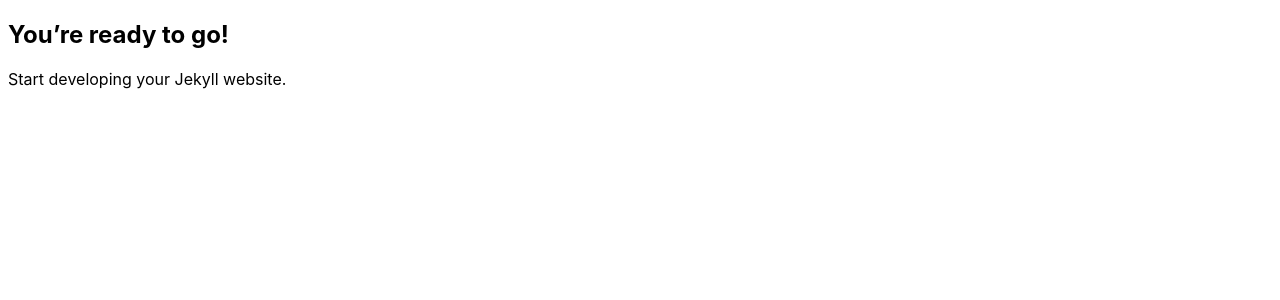
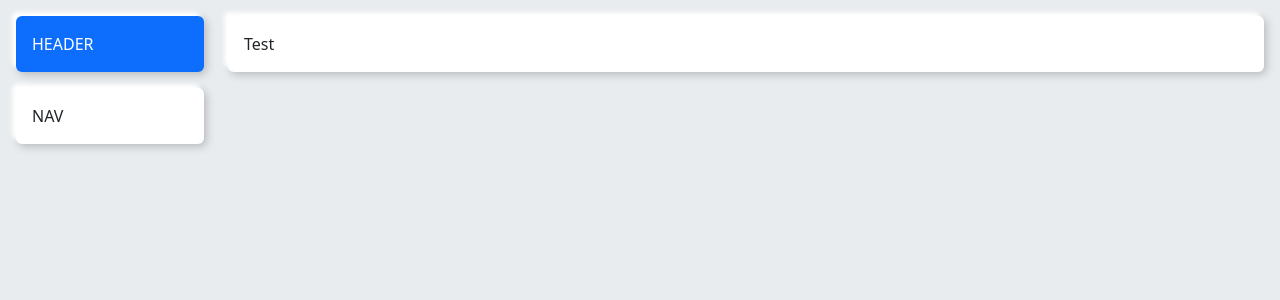
Before and after one commit to bingusdingus/bingusdingus.github.io, a Jekyll site: the page built from index.html, in a window 1280 px wide. Shown: the top 300 px of the page. Built offline with Jekyll 4.4.1, drawn with Linux system fonts in a browser that asks for light colours.

Commit message:
good place

```diff
--- a/_config.yml
+++ b/_config.yml
@@ -1,3 +1,5 @@
-url: "" # the base hostname & protocol for your site, e.g. http://example.com
+domain: "bingusdingus.github.io"
+url: "https://bingusdingus.github.io" # the base hostname & protocol for your site, e.g. http://example.com
 baseurl: "" # the subpath of your site, e.g. /blog
-title: "" # the name of your site, e.g. ACME Corp.
+title: "bingusdingus" # the name of your site, e.g. ACME Corp.
+theme: null
--- a/_layouts/default.html
+++ b/_layouts/default.html
@@ -1,12 +1,33 @@
-<!DOCTYPE html>
-<html lang="{{ site.lang | default: "en-US" }}">
+<!doctype html>
+<html lang="{{ site.lang | default: "en-US" }}" data-bs-theme="light">
   <head>
+    <meta charset="utf-8">
     <meta name="viewport" content="width=device-width, initial-scale=1">
-    <meta charset="utf-8">
+
     <title>{{ page.title }} - {{ site.title }}</title>
-    <link rel="stylesheet" href="{{ "/assets/css/main.css" | relative_url }}">
+
+    <link rel="stylesheet" href="https://cdn.jsdelivr.net/npm/bootstrap@5.3.3/dist/css/bootstrap.min.css" integrity="sha384-QWTKZyjpPEjISv5WaRU9OFeRpok6YctnYmDr5pNlyT2bRjXh0JMhjY6hW+ALEwIH" crossorigin="anonymous">
+    <link rel="stylesheet" href="https://cdn.jsdelivr.net/npm/bootstrap-icons@1.11.3/font/bootstrap-icons.min.css">
+
+    <link rel="stylesheet" href="/assets/css/main.css">
   </head>
-  <body>
-    {{ content }}
+  <body class="container-fluid bg-body-secondary p-3 vh-100">
+    <div class="row gy-3 h-100">
+      <div class="col-12 col-lg-3 col-xl-2">
+        <div class="text-bg-primary rounded raised p-1 p-lg-3">
+          HEADER
+        </div>
+        <div class="bg-body rounded raised p-1 p-lg-3 mt-lg-3">
+          NAV
+        </div>
+      </div>
+      <div class="col-12 col-lg-9 col-xl-10">
+        <div class="bg-body rounded raised p-1 p-lg-3">
+          {{ content }}
+        </div>
+      </div>
+    </div>
+
+    <script src="https://cdn.jsdelivr.net/npm/bootstrap@5.3.3/dist/js/bootstrap.bundle.min.js" integrity="sha384-YvpcrYf0tY3lHB60NNkmXc5s9fDVZLESaAA55NDzOxhy9GkcIdslK1eN7N6jIeHz" crossorigin="anonymous"></script>
   </body>
 </html>
--- a/_sass/base.scss
+++ /dev/null
@@ -1,9 +0,0 @@
-$backgroundColor: #ffffff;
-$bodyColor: #000000;
-$bodyFont: -apple-system,BlinkMacSystemFont,"Segoe UI",Helvetica,Arial,sans-serif,"Apple Color Emoji","Segoe UI Emoji","Segoe UI Symbol";
-
-body {
-  background: $backgroundColor;
-  color: $bodyColor;
-  font-family: $bodyFont;
-}
--- /dev/null
+++ b/assets/css/main.css
@@ -0,0 +1,36 @@
+.raised {
+    --raised-height: 0.25rem;
+
+    --highlight-height: var(--raised-height);
+    --highlight-position: -0.25rem;
+    --highlight-rgb: var(--bs-body-bg-rgb);
+    --highlight-opacity: 1;
+    --highlight-color: rgba(var(--highlight-rgb), var(--highlight-opacity));
+    --shadow-height: calc((var(--raised-height) + 0.25rem));
+    --shadow-position: 0.15rem;
+    --shadow-rgb: var(--bs-secondary-color-rgb);
+    --shadow-opacity: 0.25;
+    --shadow-color: rgba(var(--shadow-rgb), var(--shadow-opacity));
+
+    --highlight: var(--highlight-position) var(--highlight-position) var(--highlight-height) var(--highlight-color);
+    --shadow: var(--shadow-position) var(--shadow-position) var(--shadow-height) var(--shadow-color);
+}
+
+[data-bs-theme="light"] .raised {
+    box-shadow:
+        var(--highlight),
+        var(--shadow);
+}
+
+[data-bs-theme="dark"] .raised {
+    --highlight-position: -0.15rem;
+    --highlight-rgb: var(--bs-secondary-color-rgb);
+    --highlight-opacity: 0.25;
+    --shadow-position: 0.25rem;
+    --shadow-rgb: var(--bs-body-bg-rgb);
+    --shadow-opacity: 1;
+
+    box-shadow:
+        var(--highlight),
+        var(--shadow);
+}
--- a/assets/css/main.scss
+++ /dev/null
@@ -1,4 +0,0 @@
----
----
-
-@import "base";
--- /dev/null
+++ b/index.html
@@ -0,0 +1,6 @@
+---
+layout: default
+title: "bingusdingus"
+---
+
+<span>Test</span>
--- a/index.md
+++ /dev/null
@@ -1,8 +0,0 @@
----
-layout: default
-title: "Happy Jekylling!"
----
-
-## You're ready to go!
-
-Start developing your Jekyll website.
```
Also changed, not shown: _layouts/blank.html (added, +13 -0 lines), favicon.ico (added).
